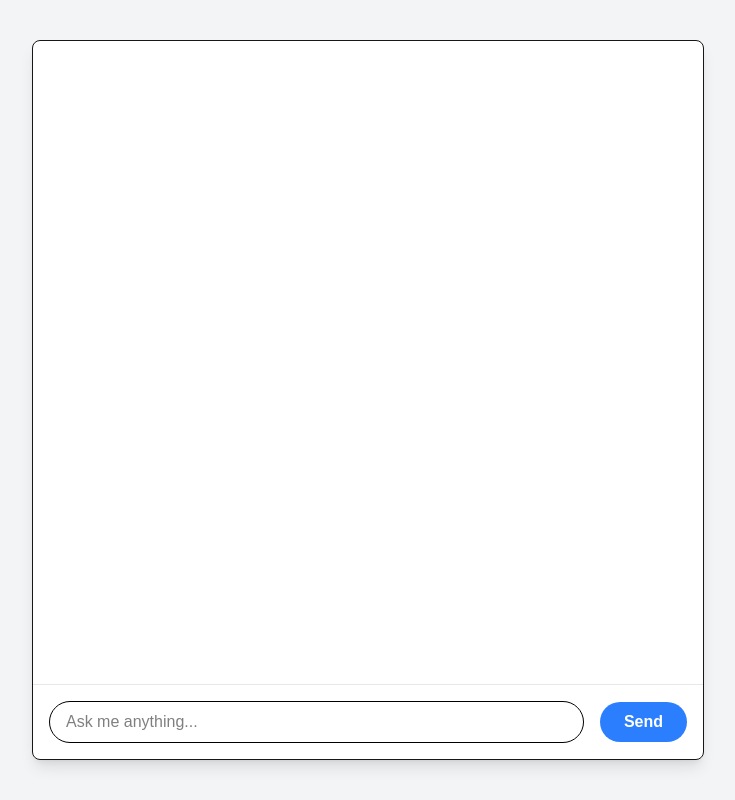
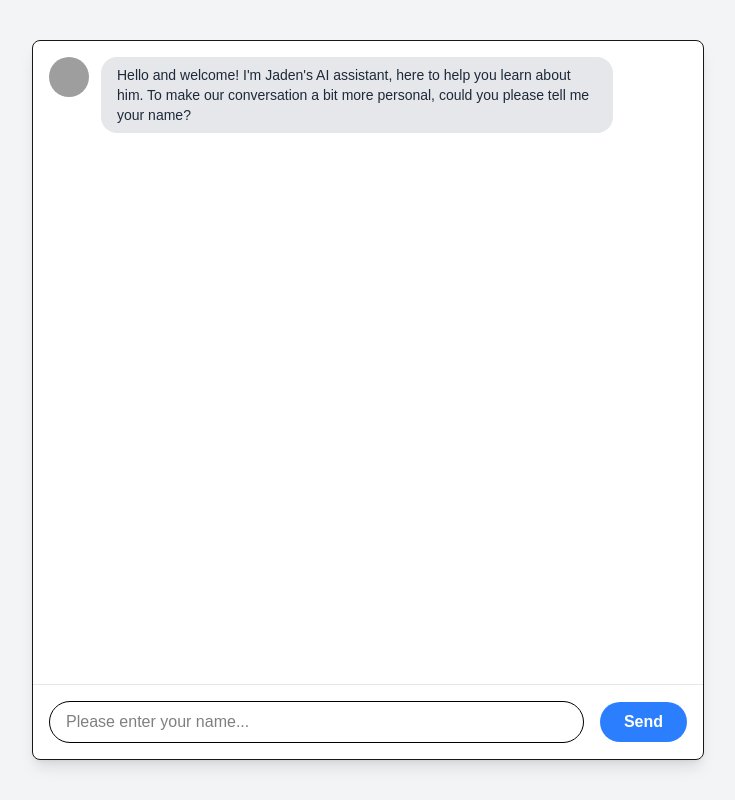
Before and after one commit to jadenS123/chatbot-frontend, a Next.js app: page / in a window 1280 px wide. Shown: the whole page, without its empty margins (272-1007 px from the left). Built offline with nearby package versions, Linux system fonts and the light colour scheme; grey boxes are pictures that could not be loaded.

Commit message:
feat: Finalize greeting flow and logic

```diff
--- a/src/app/page.tsx
+++ b/src/app/page.tsx
@@ -10,24 +10,28 @@ type Message = {
   sender: 'user' | 'bot';
 };
 
+// A type to define the current stage of the conversation
+type ConversationStage = 'greeting' | 'chatting';
+
 export default function Home() {
-  // Holds the array of all messages in the chat
-  const [messages, setMessages] = useState<Message[]>([]);
-  // Holds the text the user is currently typing in the input box
   const [input, setInput] = useState('');
-  // A state to track if we are waiting for the bot's response
   const [isLoading, setIsLoading] = useState(false);
+  const [conversationStage, setConversationStage] = useState<ConversationStage>('greeting');
 
-  // A ref to an empty div at the bottom of the chat that we can scroll to
+  const [messages, setMessages] = useState<Message[]>([
+    {
+      id: 1,
+      text: "Hello and welcome! I'm Jaden's AI assistant, here to help you learn about him. To make our conversation a bit more personal, could you please tell me your name?",
+      sender: 'bot'
+    }
+  ]);
+
   const messagesEndRef = useRef<null | HTMLDivElement>(null);
 
-  // This "effect" runs every single time the `messages` array changes.
-  // Its job is to smoothly scroll the chat to the bottom.
   useEffect(() => {
     messagesEndRef.current?.scrollIntoView({ behavior: "smooth" });
   }, [messages]);
 
-  // This function handles the logic when the user clicks "Send"
   const handleSendMessage = async (e: React.FormEvent) => {
     e.preventDefault();
     if (!input.trim()) return;
@@ -41,9 +45,35 @@ export default function Home() {
     setMessages(prevMessages => [...prevMessages, userMessage]);
     const currentInput = input;
     setInput('');
+
+    if (conversationStage === 'greeting') {
+      const refusalKeywords = ['no', 'nah', 'skip', 'n/a', 'anon', 'anonymous', 'i prefer not to say', 'i\'d rather not'];
+      const isRefusal = refusalKeywords.includes(currentInput.trim().toLowerCase());
+
+      if (isRefusal) {
+        // If the user says no, give a polite response and move on
+        const followupMessage: Message = {
+          id: Date.now() + 1,
+          text: "Okay, no problem. What would you like to know about Jaden?", // UPDATED TEXT
+          sender: 'bot',
+        };
+        setMessages(prevMessages => [...prevMessages, followupMessage]);
+        setConversationStage('chatting');
+      } else {
+        // Otherwise, treat the input as their name
+        const visitorName = currentInput;
+        const welcomeReply: Message = {
+          id: Date.now() + 1,
+          text: `It's great to meet you, ${visitorName}! What would you like to know about Jaden?`, // UPDATED TEXT
+          sender: 'bot',
+        };
+        setMessages(prevMessages => [...prevMessages, welcomeReply]);
+        setConversationStage('chatting');
+      }
+
+    } else { // 'chatting' stage
       setIsLoading(true);
 
-    // This helper function creates a delay for a specified time in milliseconds
       const delay = (ms: number) => new Promise(resolve => setTimeout(resolve, ms));
 
       try {
@@ -55,12 +85,9 @@ export default function Home() {
           body: JSON.stringify({ message: currentInput }),
         });
 
-      // By waiting for both, we guarantee the loading indicator shows for at least 1 second.
         const [response] = await Promise.all([fetchPromise, delay(1000)]);
 
-      if (!response.ok) {
-        throw new Error('Network response was not ok');
-      }
+        if (!response.ok) { throw new Error('Network response was not ok'); }
 
         const data = await response.json();
         const botMessage: Message = {
@@ -81,12 +108,12 @@ export default function Home() {
       } finally {
         setIsLoading(false);
       }
+    }
   };
 
   return (
     <main className="flex h-screen flex-col items-center justify-center bg-gray-100 p-4">
       <div className="w-full max-w-2xl flex flex-col h-[90vh] border rounded-lg shadow-lg bg-white">
-
         <div className="flex-grow p-4 overflow-y-auto">
           {messages.map(message => (
             <div
@@ -95,11 +122,10 @@ export default function Home() {
                 message.sender === 'user' ? 'justify-end' : 'justify-start'
               } mb-4`}
             >
-              {/* === IMPROVED HEADSHOT STYLING (Messages) === */}
               {message.sender === 'bot' && (
                 <div className="w-10 h-10 rounded-full overflow-hidden mr-3 flex-shrink-0">
                   <Image
-                    src="/Headshot.jpg" // Using the correct filename with capitalization
+                    src="/Headshot.jpg"
                     alt="Chatbot headshot"
                     width={40}
                     height={40}
@@ -107,7 +133,6 @@ export default function Home() {
                   />
                 </div>
               )}
-
               <div
                 className={`max-w-xs md:max-w-md lg:max-w-lg px-4 py-2 rounded-2xl ${
                   message.sender === 'user'
@@ -122,10 +147,9 @@ export default function Home() {
 
           {isLoading && (
             <div className="flex items-start justify-start mb-4">
-               {/* === IMPROVED HEADSHOT STYLING (Typing Indicator) === */}
                <div className="w-10 h-10 rounded-full overflow-hidden mr-3 flex-shrink-0">
                   <Image
-                    src="/Headshot.jpg" // Using the correct filename with capitalization
+                    src="/Headshot.jpg"
                     alt="Chatbot headshot"
                     width={40}
                     height={40}
@@ -144,14 +168,16 @@ export default function Home() {
 
           <div ref={messagesEndRef} />
         </div>
-
         <div className="border-t border-gray-200"></div>
-
         <form onSubmit={handleSendMessage} className="p-4 flex items-center">
           <input
             type="text"
             className="flex-grow px-4 py-2 border rounded-full text-black focus:outline-none focus:ring-2 focus:ring-blue-500"
-            placeholder="Ask me anything..."
+            placeholder={
+              conversationStage === 'greeting'
+                ? "Please enter your name..."
+                : "Ask me anything..."
+            }
             value={input}
             onChange={(e) => setInput(e.target.value)}
           />
```
Lines whose indentation alone changed are shown as unchanged.
